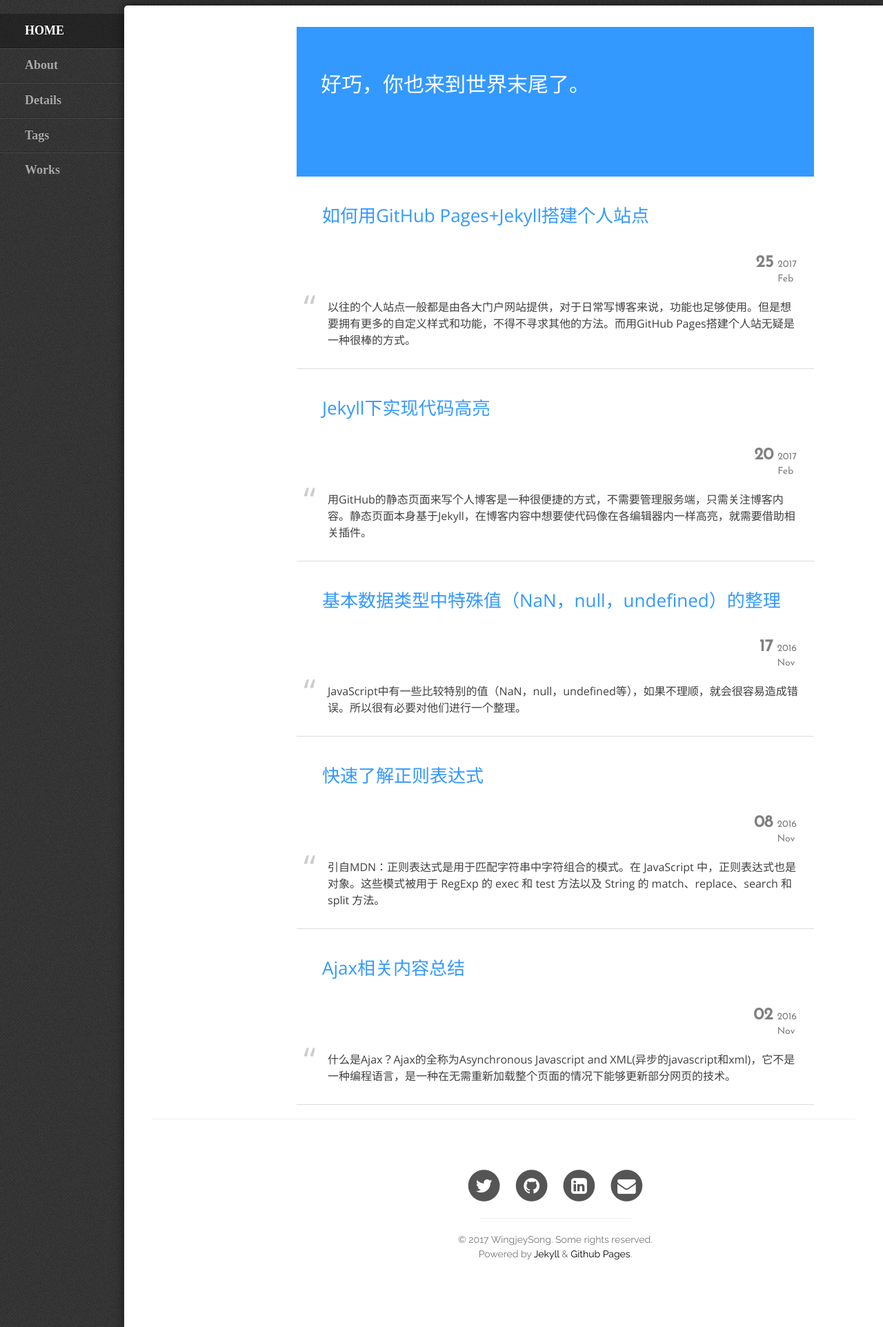
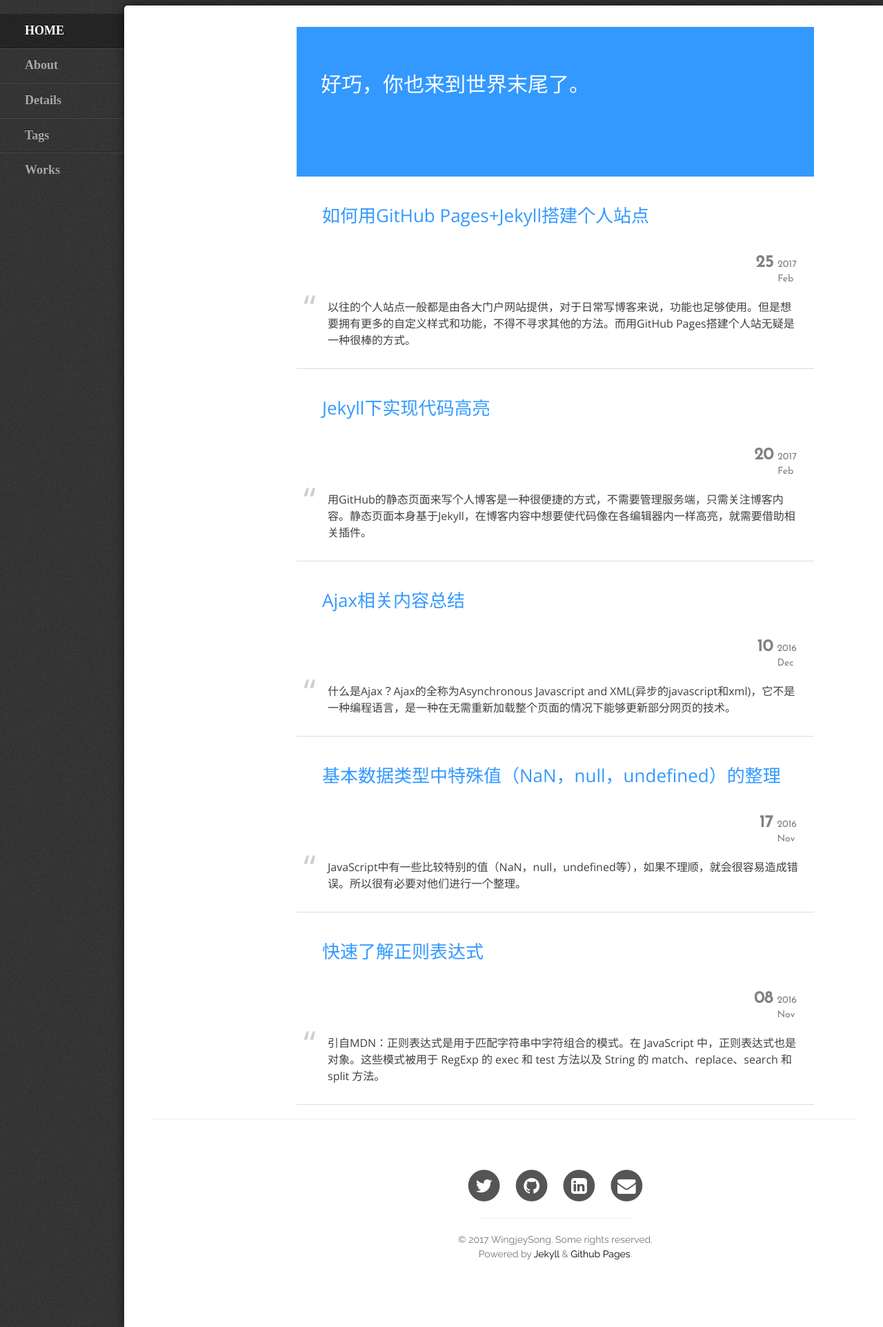
Before and after one commit to winjeysong/winjeysong.github.io, a Jekyll site: the page built from index.html, in a window 1280 px wide. Shown: the whole page at 69% size. Built offline with Jekyll 4.4.1, drawn with Linux system fonts in a browser that asks for light colours; some web fonts are replaced; the list of posts is cut into pages by our own code.

Commit message:
rename a file

```diff
--- a/_posts/2016-11-02-brief-on-ajax.md
+++ b/_posts/2016-12-10-brief-on-ajax.md
@@ -1,7 +1,7 @@
 ---
 layout: post
 title: Ajax相关内容总结
-date: 2016-11-02
+date: 2016-12-10
 categories: front-end
 excerpt: 什么是Ajax？Ajax的全称为Asynchronous Javascript and XML(异步的javascript和xml)，它不是一种编程语言，是一种在无需重新加载整个页面的情况下能够更新部分网页的技术。
 tags: [AJAX,JAVASCRIPT,JQUERY,JSON]
```
